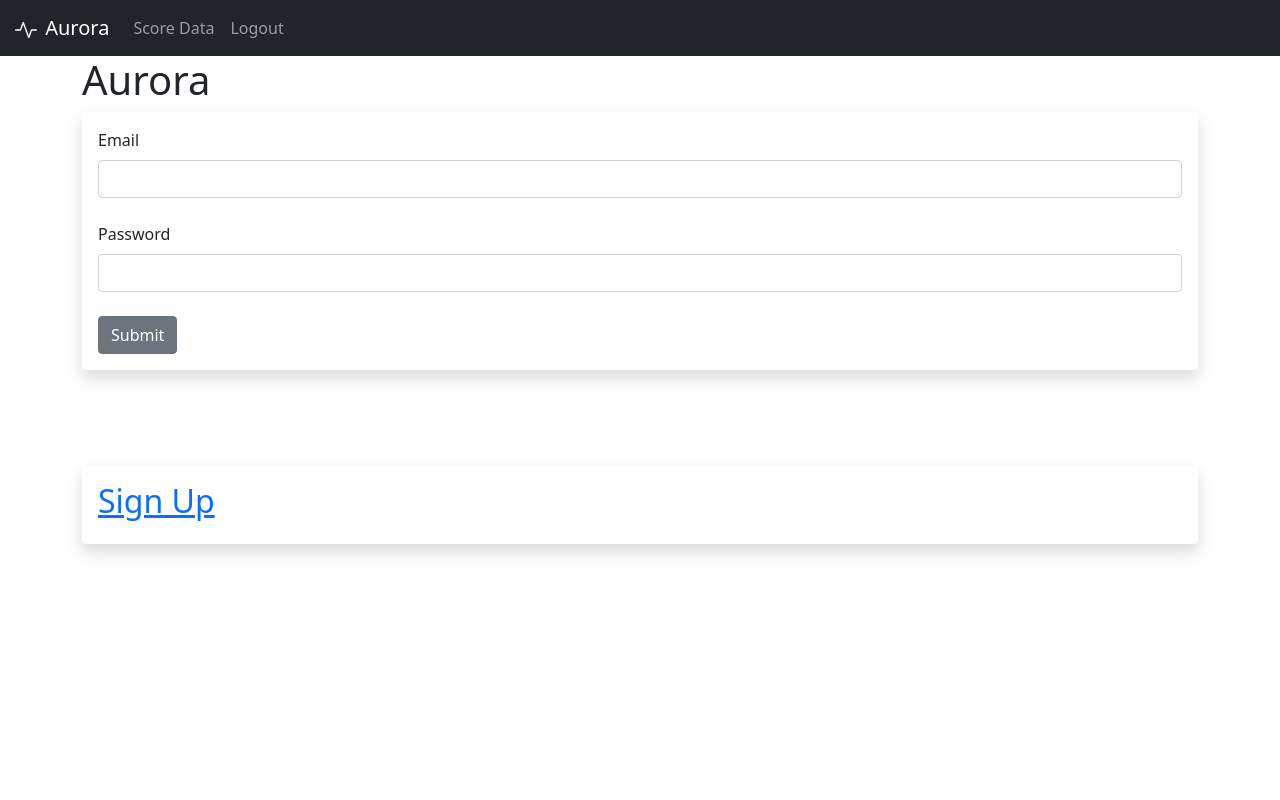
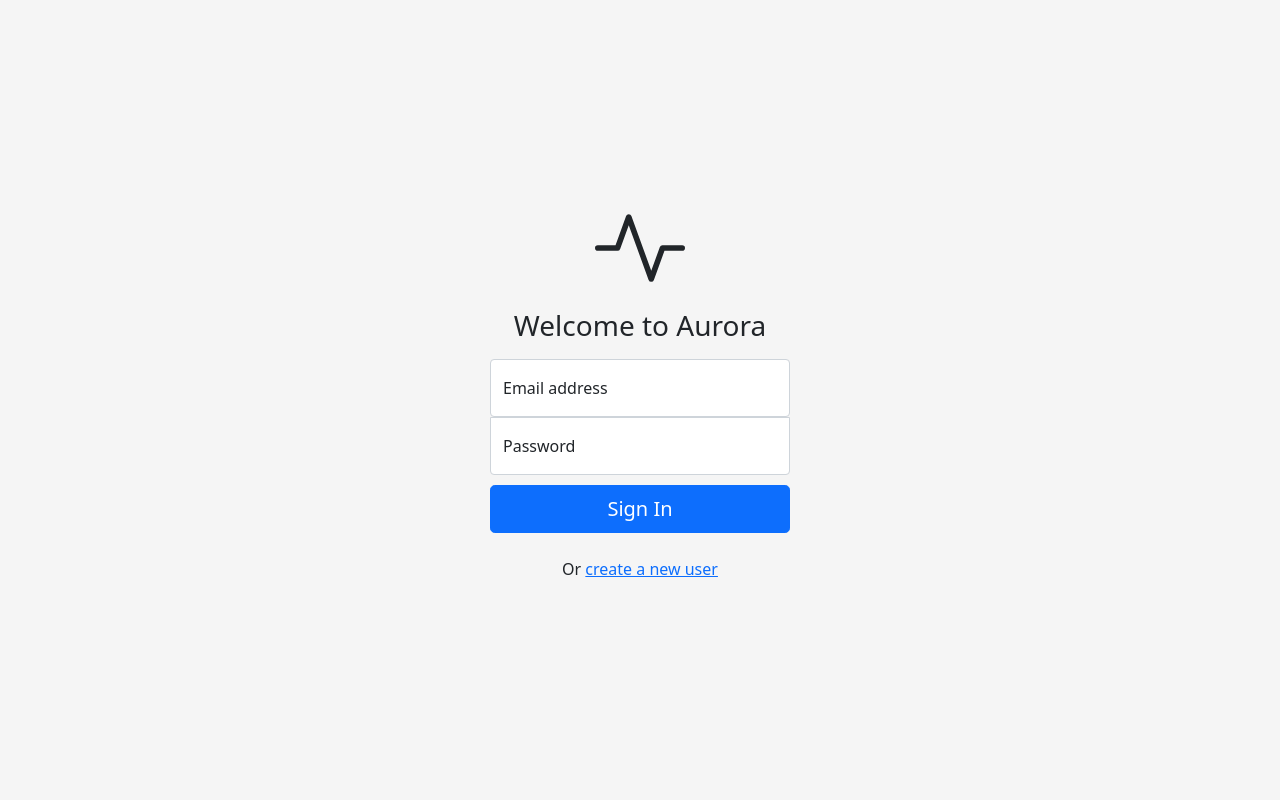
Before and after one commit to smithandrewk/aurora, a Flask app: page /login in a window 1280 px wide. Run offline with Flask 2, Linux system fonts and the light colour scheme; parts of the project's set-up code (start-up, migrations or seed data) failed here and were passed over.

Commit message:
login page

```diff
--- a/app.py
+++ b/app.py
@@ -42,35 +42,33 @@ def load_user(user_id):
 def login():
     form = LoginForm()
     if form.validate_on_submit():
+        print('submitted')
         user = Users.query.filter_by(email=form.email.data).first()
         if user:
             if user.verify_password(form.password.data):
                 login_user(user)
+                print('logged in')
                 return redirect(url_for('dashboard'))
             else:
                 flash('Invalid Password')
         else:
             flash('Invlid Email Address')
+    print('home')
     return render_template('login.html', form=form)
 
 @app.route('/add_user', methods=['GET', 'POST'])
 def add_user():
-    print('post')
     form = SignupForm()
     if form.validate_on_submit():
-        print('valid')
         user = Users.query.filter_by(email=form.email.data).first()     #query database - get all users with submitted email address - should be none
         if user is None:    # user does not already exist
-            print('none user')
             user = Users(first_name=form.first_name.data, last_name=form.last_name.data, email=form.email.data, password=form.password.data)
             db.session.add(user)
             db.session.commit()
-            print('commit')
         form.first_name.data = ''
         form.last_name.data = ''
         form.email.data = ''
         form.password = ''
-        print('before flash')
         flash('User created Successfully. ')
         return redirect(url_for('login'))
     return render_template('add-user.html', form=form)
--- a/lib/webforms.py
+++ b/lib/webforms.py
@@ -5,7 +5,7 @@ from wtforms.validators import DataRequired, EqualTo, Length
 class LoginForm(FlaskForm):
     email = StringField("Email", validators=[DataRequired()])
     password = PasswordField("Password", validators=[DataRequired()])
-    submit = SubmitField("Submit")
+    submit = SubmitField("Sign In")
 
 class SignupForm(FlaskForm):
     first_name = StringField("First Name", validators=[DataRequired()])
@@ -13,4 +13,4 @@ class SignupForm(FlaskForm):
     email = StringField("Email", validators=[DataRequired()])
     password = PasswordField("Password", validators=[DataRequired(), EqualTo('password_confirm', message='Passwords must match')])
     password_confirm = PasswordField("Confirm Password", validators=[DataRequired()])
-    submit = SubmitField("Submit")
+    submit = SubmitField("Create User")
--- /dev/null
+++ b/static/styles/signin.css
@@ -0,0 +1,39 @@
+html,
+body {
+  height: 100%;
+}
+
+body {
+  display: flex;
+  align-items: center;
+  padding-top: 40px;
+  padding-bottom: 40px;
+  background-color: #f5f5f5;
+}
+
+.form-signin {
+  width: 100%;
+  max-width: 330px;
+  padding: 15px;
+  margin: auto;
+}
+
+.form-signin .checkbox {
+  font-weight: 400;
+}
+
+.form-signin .form-floating:focus-within {
+  z-index: 2;
+}
+
+.form-signin input[type="email"] {
+  margin-bottom: -1px;
+  border-bottom-right-radius: 0;
+  border-bottom-left-radius: 0;
+}
+
+.form-signin input[type="password"] {
+  margin-bottom: 10px;
+  border-top-left-radius: 0;
+  border-top-right-radius: 0;
+}
--- a/templates/base.html
+++ b/templates/base.html
@@ -3,35 +3,14 @@
 
 <html>
     <head>
-        <title>Aurora</title>
-        <meta charset="UTF-8">
-        <meta name="author" content="Musa Azeen">
-        <meta name="description" content="Webpage for the Aurora Project">
-        <link href="https://cdn.jsdelivr.net/npm/bootstrap@5.1.3/dist/css/bootstrap.min.css" rel="stylesheet"
-            integrity="sha384-1BmE4kWBq78iYhFldvKuhfTAU6auU8tT94WrHftjDbrCEXSU1oBoqyl2QvZ6jIW3" crossorigin="anonymous">
+        {% include 'inc/head.html' %}
     </head>
     <body>
-        {% include 'navbar.html' %}
-        {% for message in get_flashed_messages() %}
-            <div class="alert alert-warning alert-dismissible fade show" role="alert">
-                <strong>{{ message }}</strong>
-                <button type="button" class="btn-close" data-bs-dismiss="alert" aria-label="Close"></button>
-            </div>
-        {% endfor %}
+        {% include 'inc/alerts.html' %}
+        {% include 'inc/jsbootstrap.html' %}
+        {% include 'inc/navbar.html' %}
         <div class="container">
             {% block body %}{% endblock body %}
         </div>
-
-        <!-- Optional JavaScript; choose one of the two! -->
-        <!-- Option 1: Bootstrap Bundle with Popper -->
-        <script src="https://cdn.jsdelivr.net/npm/bootstrap@5.1.3/dist/js/bootstrap.bundle.min.js"
-            integrity="sha384-ka7Sk0Gln4gmtz2MlQnikT1wXgYsOg+OMhuP+IlRH9sENBO0LRn5q+8nbTov4+1p"
-            crossorigin="anonymous"></script>
-
-        <!-- Option 2: Separate Popper and Bootstrap JS -->
-        <!--
-        <script src="https://cdn.jsdelivr.net/npm/@popperjs/core@2.10.2/dist/umd/popper.min.js" integrity="sha384-7+zCNj/IqJ95wo16oMtfsKbZ9ccEh31eOz1HGyDuCQ6wgnyJNSYdrPa03rtR1zdB" crossorigin="anonymous"></script>
-        <script src="https://cdn.jsdelivr.net/npm/bootstrap@5.1.3/dist/js/bootstrap.min.js" integrity="sha384-QJHtvGhmr9XOIpI6YVutG+2QOK9T+ZnN4kzFN1RtK3zEFEIsxhlmWl5/YESvpZ13" crossorigin="anonymous"></script>
-        -->
     </body>
 </html>
--- /dev/null
+++ b/templates/inc/alerts.html
@@ -0,0 +1,6 @@
+{% for message in get_flashed_messages() %}
+    <div class="alert alert-warning alert-dismissible fade show" role="alert">
+        <strong>{{ message }}</strong>
+        <button type="button" class="btn-close" data-bs-dismiss="alert" aria-label="Close"></button>
+    </div>
+{% endfor %}
--- /dev/null
+++ b/templates/inc/head.html
@@ -0,0 +1,6 @@
+<title>Aurora</title>
+<meta charset="UTF-8">
+<meta name="author" content="Musa Azeen">
+<meta name="description" content="Webpage for the Aurora Project">
+<link href="https://cdn.jsdelivr.net/npm/bootstrap@5.1.3/dist/css/bootstrap.min.css" rel="stylesheet"
+    integrity="sha384-1BmE4kWBq78iYhFldvKuhfTAU6auU8tT94WrHftjDbrCEXSU1oBoqyl2QvZ6jIW3" crossorigin="anonymous">
--- /dev/null
+++ b/templates/inc/jsbootstrap.html
@@ -0,0 +1,11 @@
+<!-- Optional JavaScript; choose one of the two! -->
+<!-- Option 1: Bootstrap Bundle with Popper -->
+<script src="https://cdn.jsdelivr.net/npm/bootstrap@5.1.3/dist/js/bootstrap.bundle.min.js"
+    integrity="sha384-ka7Sk0Gln4gmtz2MlQnikT1wXgYsOg+OMhuP+IlRH9sENBO0LRn5q+8nbTov4+1p"
+    crossorigin="anonymous"></script>
+
+<!-- Option 2: Separate Popper and Bootstrap JS -->
+<!--
+<script src="https://cdn.jsdelivr.net/npm/@popperjs/core@2.10.2/dist/umd/popper.min.js" integrity="sha384-7+zCNj/IqJ95wo16oMtfsKbZ9ccEh31eOz1HGyDuCQ6wgnyJNSYdrPa03rtR1zdB" crossorigin="anonymous"></script>
+<script src="https://cdn.jsdelivr.net/npm/bootstrap@5.1.3/dist/js/bootstrap.min.js" integrity="sha384-QJHtvGhmr9XOIpI6YVutG+2QOK9T+ZnN4kzFN1RtK3zEFEIsxhlmWl5/YESvpZ13" crossorigin="anonymous"></script>
+-->
--- a/templates/login.html
+++ b/templates/login.html
@@ -1,31 +1,19 @@
-{% extends 'base.html' %}
+{% extends 'sign-base.html' %}
 
-{% block body %}
-    <h1>Aurora</h1>
-    <div class="shadow p-3 mb-5 bg-body rounded">
-        <form method='POST'>
-            {{ form.hidden_tag() }}
+{% block form %}
+    <form method='POST'>
+        {{ form.hidden_tag() }}
+        <div class="form-floating">
+            {{ form.email(class="form-control", id="floatingInput", placeholder="name@example.com") }}
+            <label for="floatingInput">Email address</label>
+        </div>
+        <div class="form-floating">
+            {{ form.password(class="form-control", id="floatingPassword", placeholder="Password") }}
+            <label for="floatingInput">Password</label>
+        </div>
+        {{ form.submit(class="w-100 btn btn-lg btn-primary") }}
+    </form>
+    <br>
+    <p class="text-center">Or <a href="{{ url_for('add_user') }}"> create a new user</a></p>
 
-            {{ form.email.label(class="form-label") }}
-            {{ form.email(class="form-control") }}
-            <br>
-
-            {{ form.password.label(class="form-label") }}
-            {{ form.password(class="form-control") }}
-            <br>
-
-            {{ form.submit(class="btn btn-secondary") }}
-        </form>
-    </div>
-
-    <br><br>
-
-    <div class="shadow p-3 mb-5 bg-body rounded">
-        <a href='/user/add'>
-            <h2>Sign Up</h2>
-        </a>
-    </div>
-
-    <br><br>
-
-{% endblock body %}
+{% endblock form %}
--- /dev/null
+++ b/templates/sign-base.html
@@ -0,0 +1,45 @@
+<!DOCTYPE html>
+<html lang="en">
+
+<html>
+    <head>
+        {% include 'inc/head.html' %}
+        <link href="{{ url_for('static',filename='styles/signin.css') }}" rel="stylesheet">
+    </head>
+    <body>
+        <div class="container">
+            <div class="row">
+                {% include 'inc/alerts.html' %}
+            </div>
+            <div class="row">
+                <main class="form-signin">
+                    <!-- <img class="mb-4" src="/docs/5.1/assets/brand/bootstrap-logo.svg" alt="" width="72" height="57"> -->
+                    <p class="text-center">
+                        <svg xmlns="http://www.w3.org/2000/svg" width="90" height="90   " fill="currentColor" class="bi bi-activity" viewBox="0 0 16 16">
+                            <path fill-rule="evenodd" d="M6 2a.5.5 0 0 1 .47.33L10 12.036l1.53-4.208A.5.5 0 0 1 12 7.5h3.5a.5.5 0 0 1 0 1h-3.15l-1.88 5.17a.5.5 0 0 1-.94 0L6 3.964 4.47 8.171A.5.5 0 0 1 4 8.5H.5a.5.5 0 0 1 0-1h3.15l1.88-5.17A.5.5 0 0 1 6 2Z"/>
+                        </svg>
+                    </p>
+                    <h1 class="h3 mb-3 fw-normal"><p class="text-center">Welcome to Aurora</p></h1>
+                    {% block form %} {% endblock form %}
+                    <!-- <div class="form-floating">
+                        <input type="email" class="form-control" id="floatingInput" placeholder="name@example.com">
+                        <label for="floatingInput">Email address</label>
+                    </div>
+                    <div class="form-floating">
+                        <input type="password" class="form-control" id="floatingPassword" placeholder="Password">
+                        <label for="floatingPassword">Password</label>
+                    </div>
+
+                    <div class="checkbox mb-3">
+                        <label>
+                            <input type="checkbox" value="remember-me"> Remember me
+                        </label>
+                    </div>
+                    <button class="w-100 btn btn-lg btn-primary" type="submit">Sign in</button>
+                    <p class="mt-5 mb-3 text-muted">&copy; 2017–2021</p> -->
+                </main>
+            </div>
+        </div>
+        {% include 'inc/jsbootstrap.html' %}
+    </body>
+</html>
```
Also changed, not shown: templates/add-user.html (+27 -29 lines), Data.db, templates/inc/navbar.html (renamed from templates/navbar.html).
